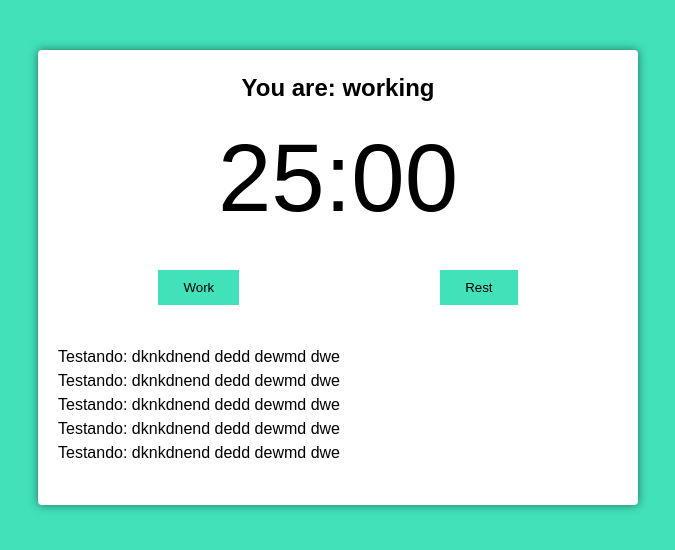
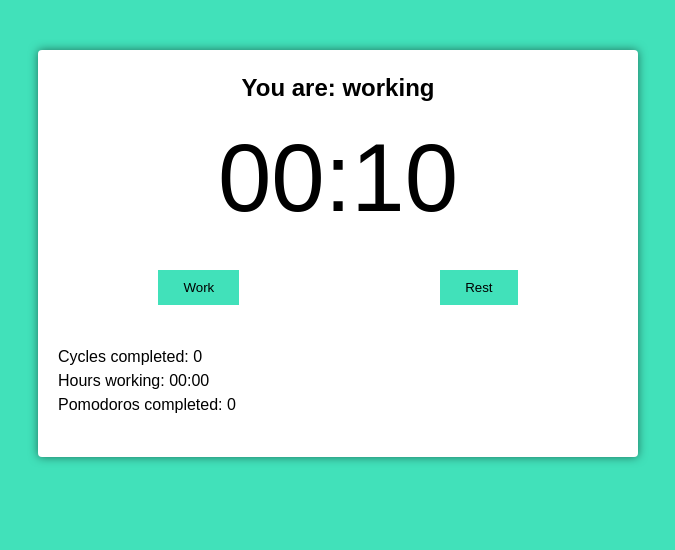
Before and after one commit to IsaiasSantanaDosSantos/Typescript-resct-PomodoroApp, a React (Create React App) app: page / in a window 1280 px wide. Shown: the top 550 px of the page, without its empty margins (302-977 px from the left). Built offline with nearby package versions, Linux system fonts and the light colour scheme.

Commit message:
fix: start the pomodoro logic

```diff
--- a/src/App.tsx
+++ b/src/App.tsx
@@ -5,9 +5,9 @@
   return (
     <div className="container">
       <PomodoroTimer
-        pomodoroTime={1500}
-        shortRestTime={300}
-        longRestTime={900}
+        pomodoroTime={10}
+        shortRestTime={2}
+        longRestTime={5}
         cycles={4}
       />
     </div>
--- a/src/componets/pomodoro-timer.tsx
+++ b/src/componets/pomodoro-timer.tsx
@@ -1,7 +1,8 @@
-import React, { useEffect } from "react";
+import React, { useEffect, useState } from "react";
 import { useInterval } from "../hooks/use-interval";
 import { Button } from "./button";
 import { Timer } from "./timer";
+import { secondsToTime } from "../utils/seconds-to-time";
 
 // eslint-disable-next-line @typescript-eslint/no-var-requires
 const bellStart = require("../sounds/opening.mp3");
@@ -18,15 +19,16 @@
   cycles: number;
 }
 export function PomodoroTimer(props: Props): JSX.Element {
-  const [mainTime, setMainTime] = React.useState(props.pomodoroTime);
-  const [timeCounting, setTimeCounting] = React.useState(false);
-  const [working, setWorking] = React.useState(false);
-  const [resting, setResting] = React.useState(false);
-
-  useEffect(() => {
-    if (working) document.body.classList.add("working");
-    if (resting) document.body.classList.remove("working");
-  }, [working]);
+  const [mainTime, setMainTime] = useState(props.pomodoroTime);
+  const [timeCounting, setTimeCounting] = useState(false);
+  const [working, setWorking] = useState(false);
+  const [resting, setResting] = useState(false);
+  const [cyclesQtdManager, setCyclesQtdManager] = useState(
+    new Array(props.cycles - 1).fill(true)
+  );
+  const [completedCycles, setCompletedCycles] = useState(0);
+  const [fullWorkingTime, setFullWorkingTime] = useState(0);
+  const [numberOfPomodoros, setNumberOfPomodoros] = useState(0);
 
   useInterval(
     () => {
@@ -56,6 +58,35 @@
     audioStopWorking.play();
   };
 
+  useEffect(() => {
+    if (working) document.body.classList.add("working");
+    if (resting) document.body.classList.remove("working");
+
+    if (mainTime > 0) return;
+
+    if (working && cyclesQtdManager.length > 0) {
+      configureRest(false);
+      cyclesQtdManager.pop();
+    } else if (working && cyclesQtdManager.length <= 0) {
+      configureRest(true);
+      setCyclesQtdManager(new Array(props.cycles - 1).fill(true));
+      setCompletedCycles(completedCycles + 1);
+    }
+    if (working) setNumberOfPomodoros(numberOfPomodoros + 1);
+    if (resting) configureWork();
+  }, [
+    working,
+    resting,
+    mainTime,
+    cyclesQtdManager,
+    numberOfPomodoros,
+    completedCycles,
+    configureRest,
+    setCyclesQtdManager,
+    configureWork,
+    props.cycles,
+  ]);
+
   return (
     <div className="pomodoro">
       <h2>You are: working</h2>
@@ -72,11 +103,9 @@
       </div>
 
       <div className="details">
-        <p>Testando: dknkdnend dedd dewmd dwe </p>
-        <p>Testando: dknkdnend dedd dewmd dwe </p>
-        <p>Testando: dknkdnend dedd dewmd dwe </p>
-        <p>Testando: dknkdnend dedd dewmd dwe </p>
-        <p>Testando: dknkdnend dedd dewmd dwe </p>
+        <p>Cycles completed: {completedCycles} </p>
+        <p>Hours working: {secondsToTime(fullWorkingTime)} </p>
+        <p>Pomodoros completed: {numberOfPomodoros} </p>
       </div>
     </div>
   );
```
